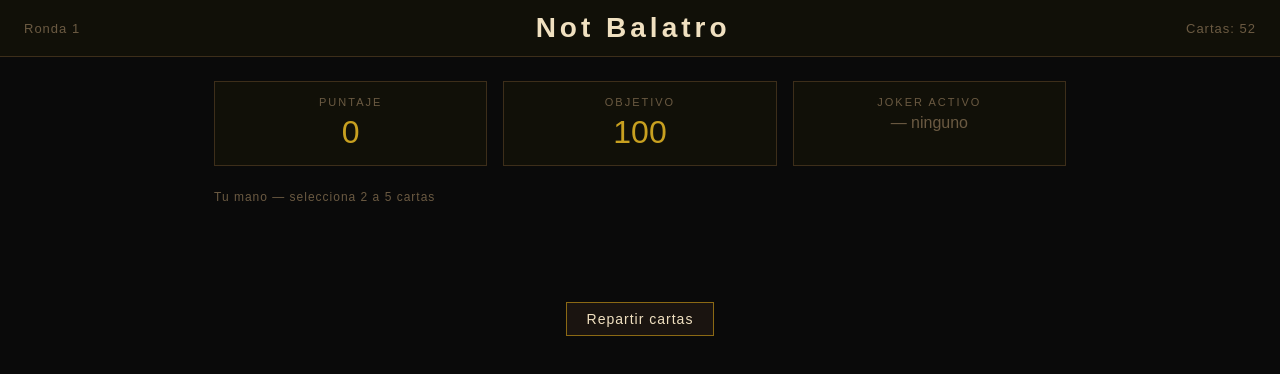
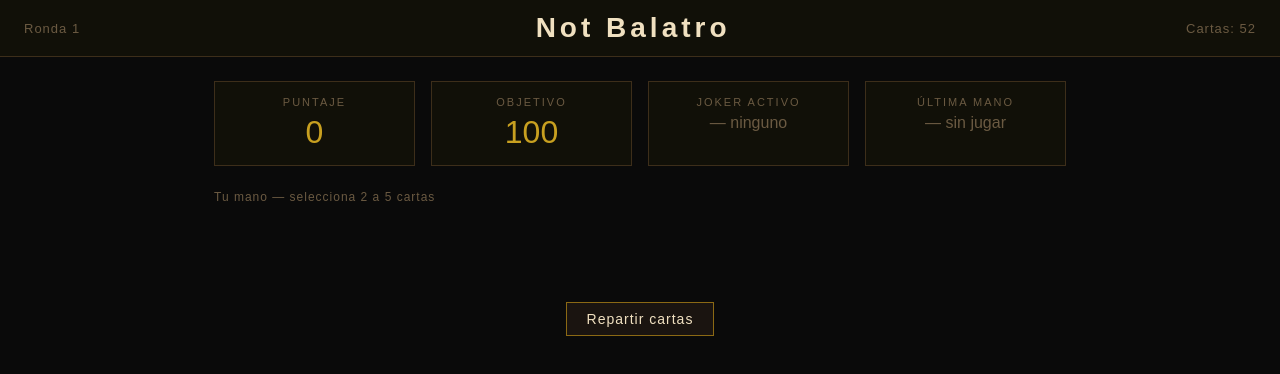
Before and after one commit to fatupopzz/not-balatro, a React (Vite) app: page / in a window 1280 px wide. Both pictures are taken after a click on the button "Iniciar Juego". Shown: the top 374 px of the page. Built offline with nearby package versions, Linux system fonts and the light colour scheme; a web font is replaced by a local one.

Commit message:
feat: connect poker hand evaluator

```diff
--- a/src/App.jsx
+++ b/src/App.jsx
@@ -5,6 +5,7 @@ import { getRandomJokers } from './data/jokers'
 import Card from './components/Card'
 import GameOver from './components/GameOver'
 import JokerSelection from './components/JokerSelection'
+import { evaluatePokerHand } from './utils/pokerHands'
 import './App.css'
 
 function App() {
@@ -19,6 +20,7 @@ function App() {
   const [showJokers, setShowJokers] = useState(false)
   const [jokerOptions, setJokerOptions] = useState([])
   const [gameOver, setGameOver] = useState(false)
+  const [lastHand, setLastHand] = useState(null)
 
   function dealHand(currentDeck) {
     if (currentDeck.length < 8) {
@@ -42,16 +44,24 @@ function App() {
 
   function playHand() {
     if (selected.length < 2) return
+
     const selectedCards = selected.map(i => hand[i])
-    let points = selected.length * 10
+    const handResult = evaluatePokerHand(selectedCards)
+    let points = handResult.total
 
     if (activeJoker) {
       points = activeJoker.apply(points, selectedCards)
     }
 
     const newScore = score + points
+    const remaining = hand.filter((_, i) => !selected.includes(i))
 
-    const remaining = hand.filter((_, i) => !selected.includes(i))
+    setLastHand({
+      name: handResult.name,
+      baseScore: handResult.baseScore,
+      multiplier: handResult.multiplier,
+      total: points
+    })
     setHand(remaining)
     setSelected([])
     setScore(newScore)
@@ -73,6 +83,7 @@ function App() {
     setHand([...remaining, ...newCards])
     setDeck(newDeck)
     setSelected([])
+    setLastHand(null)
   }
 
   function selectJoker(joker) {
@@ -84,6 +95,7 @@ function App() {
     dealHand(newDeck)
     setDeck(newDeck.slice(8))
     setScore(0)
+    setLastHand(null)
   }
 
   function restart() {
@@ -97,6 +109,7 @@ function App() {
     setActiveJoker(null)
     setShowJokers(false)
     setGameOver(false)
+    setLastHand(null)
   }
 
   return (
@@ -128,6 +141,12 @@ function App() {
               <span className="score-label">Joker activo</span>
               <span className="score-hand">
                 {activeJoker ? activeJoker.name : '— ninguno'}
+              </span>
+            </div>
+            <div className="score-box">
+              <span className="score-label">Última mano</span>
+              <span className="score-hand">
+                {lastHand ? `${lastHand.name} +${lastHand.total}` : '— sin jugar'}
               </span>
             </div>
           </section>
```
